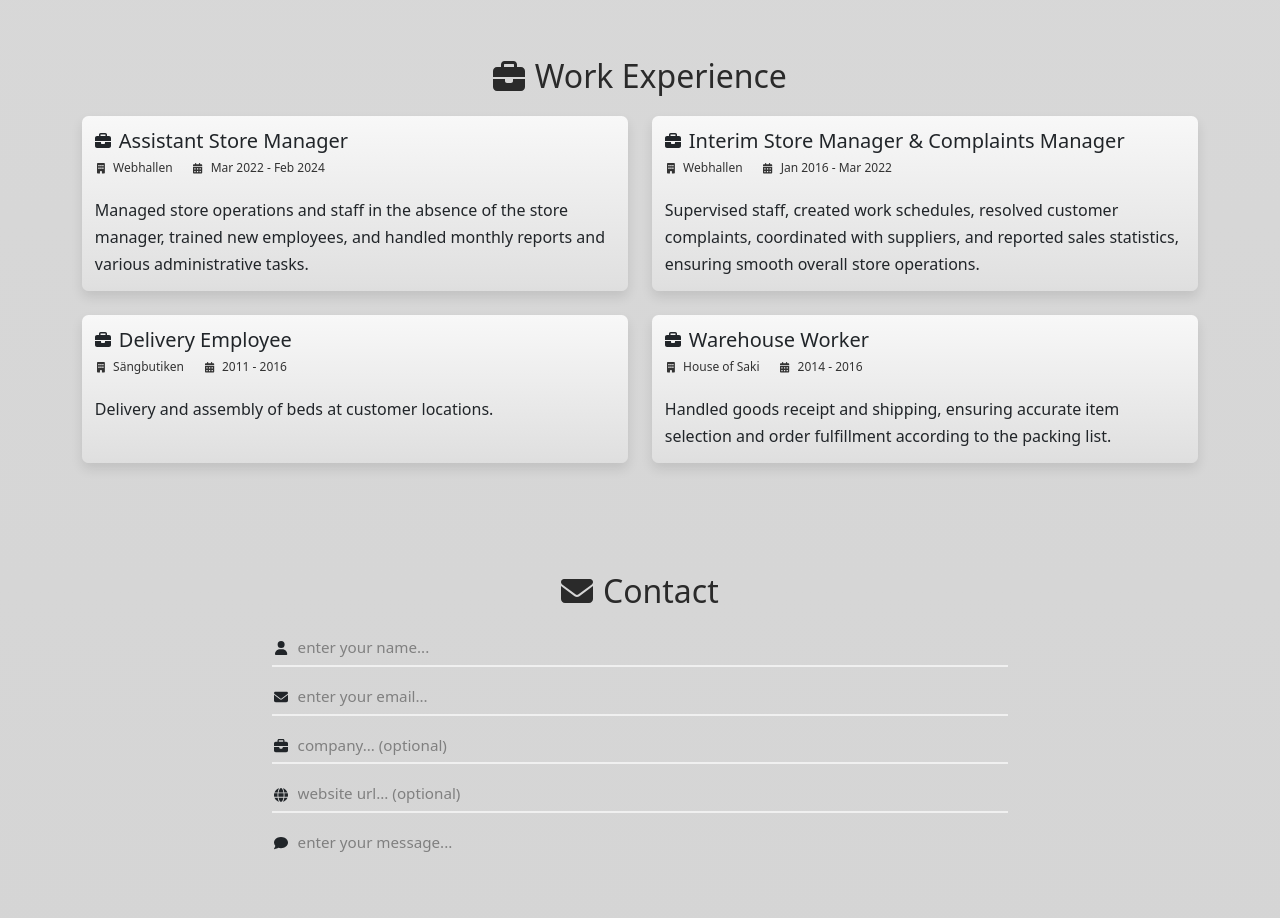
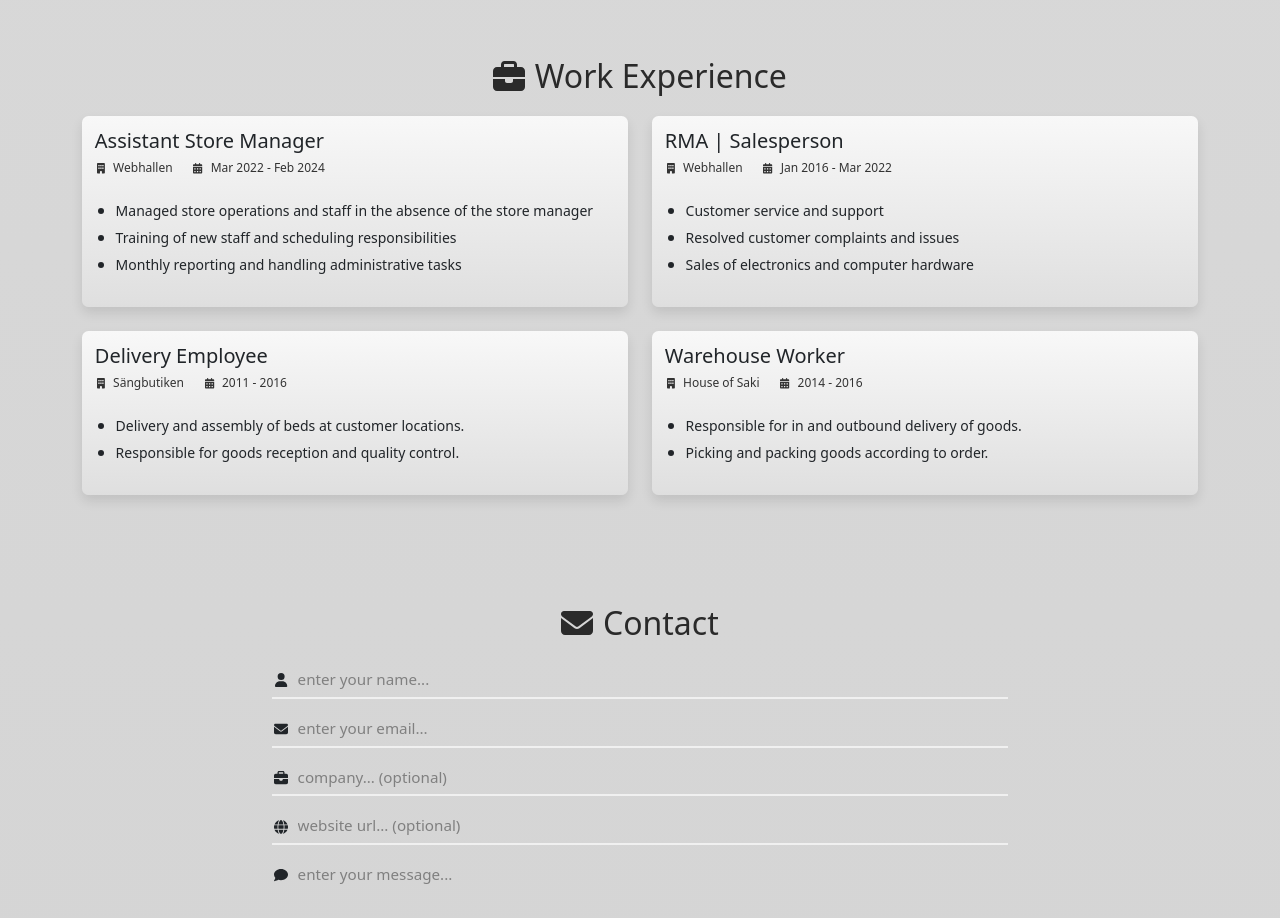
Before and after one commit to j0hanz/j0hanz-portfolio, a React (Create React App) app: page / in a window 1280 px wide. Shown: the part 6020-6938 px from the top of the page. Built offline with nearby package versions, Linux system fonts and the light colour scheme; no server answers.

Commit message:
Add job descriptions to use  bullet points

```diff
--- a/src/components/WorkExperience.js
+++ b/src/components/WorkExperience.js
@@ -14,44 +14,50 @@ const experiences = [
     title: 'Assistant Store Manager',
     workplace: 'Webhallen',
     duration: 'Mar 2022 - Feb 2024',
-    description:
-      'Managed store operations and staff in the absence of the store manager, trained new employees, and handled monthly reports and various administrative tasks.',
+    description: [
+      'Managed store operations and staff in the absence of the store manager',
+      'Training of new staff and scheduling responsibilities',
+      'Monthly reporting and handling administrative tasks',
+    ],
   },
   {
-    title: 'Interim Store Manager & Complaints Manager',
+    title: 'RMA | Salesperson',
     workplace: 'Webhallen',
     duration: 'Jan 2016 - Mar 2022',
-    description:
-      'Supervised staff, created work schedules, resolved customer complaints, coordinated with suppliers, and reported sales statistics, ensuring smooth overall store operations.',
+    description: [
+      'Customer service and support',
+      'Resolved customer complaints and issues',
+      'Sales of electronics and computer hardware',
+    ],
   },
   {
     title: 'Delivery Employee',
     workplace: 'Sängbutiken',
     duration: '2011 - 2016',
-    description: 'Delivery and assembly of beds at customer locations.',
+    description: [
+      'Delivery and assembly of beds at customer locations.',
+      'Responsible for goods reception and quality control.',
+    ],
   },
   {
     title: 'Warehouse Worker',
     workplace: 'House of Saki',
     duration: '2014 - 2016',
-    description:
-      'Handled goods receipt and shipping, ensuring accurate item selection and order fulfillment according to the packing list.',
+    description: [
+      'Responsible for in and outbound delivery of goods.',
+      'Picking and packing goods according to order.',
+    ],
   },
 ];
 
 const WorkExperience = () => {
-  /* Renders each work experience as a card with title, workplace, duration, and description */
   const renderExperience = (experience, index) => (
     <Col md={6} className="mb-4" key={index}>
       <Card
         className={`h-100 ${styles.experienceCard} ${appStyles.cardBgColor}`}
       >
         <Card.Body className={appStyles.cardBody}>
-          <Card.Title className="d-flex align-items-center mb-2">
-            <FontAwesomeIcon
-              icon={faBriefcase}
-              className={appStyles.titleIcon}
-            />
+          <Card.Title className="mb-2">
             <span>{experience.title}</span>
           </Card.Title>
           <Card.Subtitle className="mb-3 d-flex align-items-center">
@@ -68,9 +74,13 @@ const WorkExperience = () => {
               {experience.duration}
             </span>
           </Card.Subtitle>
-          <Card.Text className={appStyles.cardText}>
-            {experience.description}
-          </Card.Text>
+          <ul className={`${styles.listItems} ${appStyles.cardText}`}>
+            {experience.description.map((item, i) => (
+              <li key={i}>
+                <small>{item}</small>
+              </li>
+            ))}
+          </ul>
         </Card.Body>
       </Card>
     </Col>
--- a/src/components/styles/WorkExperience.module.css
+++ b/src/components/styles/WorkExperience.module.css
@@ -2,6 +2,10 @@
   transition:
     transform 0.3s ease,
     box-shadow 0.3s ease !important;
+}
+
+.listItems {
+  padding-left: 1.3rem !important;
 }
 
 .experienceCard:hover {
```
